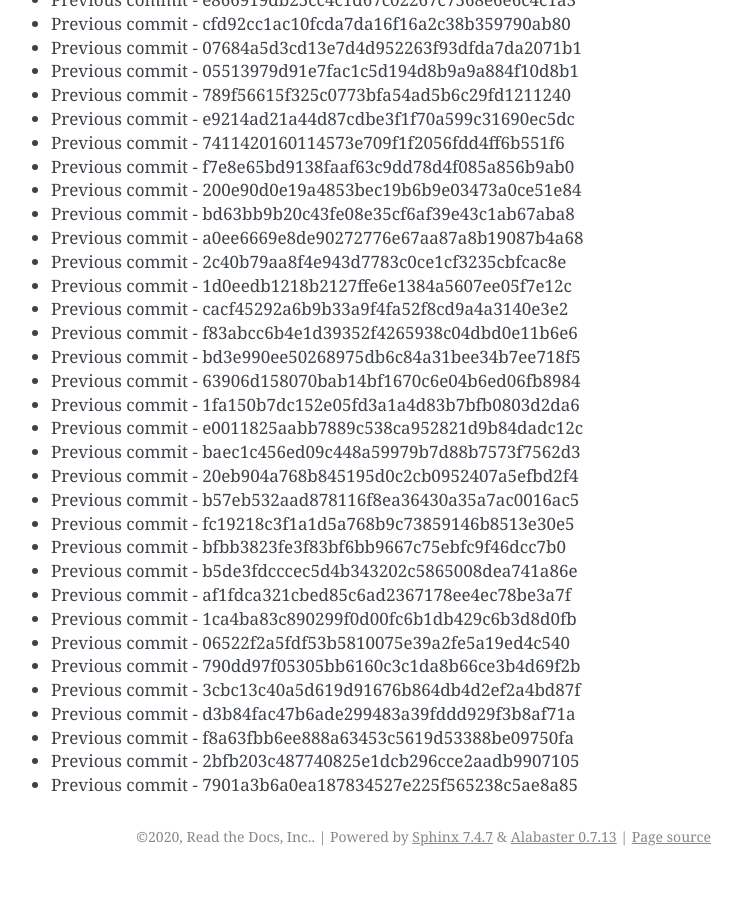
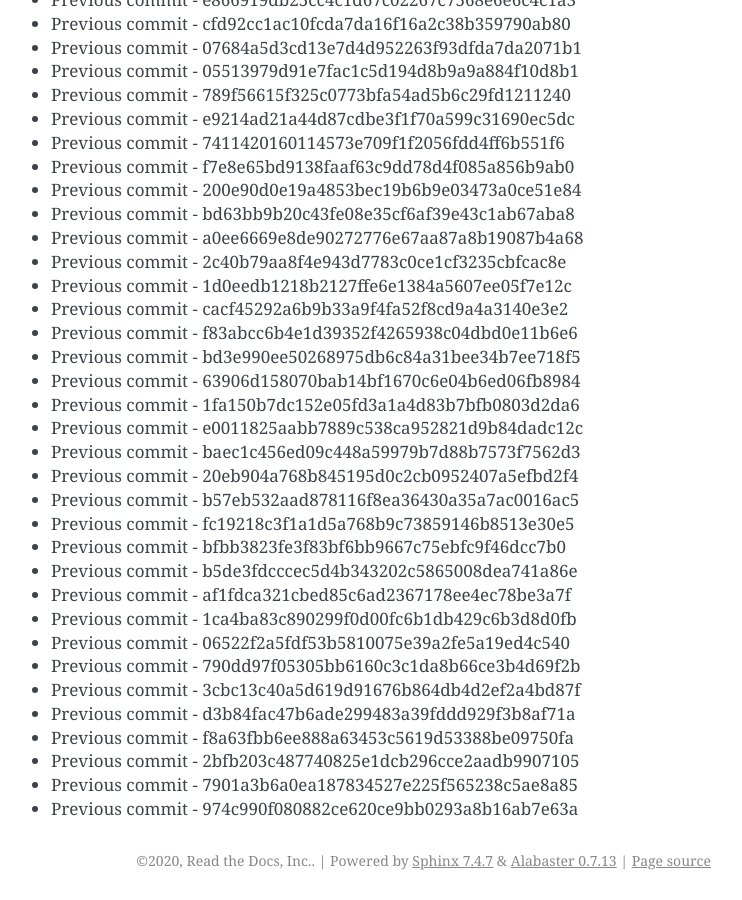
Before and after one commit to readthedocs/rtd-git-stresstest, a Sphinx documentation site: the page built from docs/updates.rst, in a window 1280 px wide and 900 px high, scrolled down 68786 px. Shown: the whole window, without its empty margins (399-1141 px from the left). Built offline with Sphinx 7.4.7, drawn with Linux system fonts in a browser that asks for light colours; before the commit the page ends 69662 px from its top, so only the background shows below that.

Commit message:
Generating commit from previous: 974c990f080882ce620ce9bb0293a8b16ab7e63a

```diff
--- a/docs/updates.rst
+++ b/docs/updates.rst
@@ -2922,3 +2922,4 @@ It can be tested for any performance characteristics.
 * Previous commit - f8a63fbb6ee888a63453c5619d53388be09750fa
 * Previous commit - 2bfb203c487740825e1dcb296cce2aadb9907105
 * Previous commit - 7901a3b6a0ea187834527e225f565238c5ae8a85
+* Previous commit - 974c990f080882ce620ce9bb0293a8b16ab7e63a
```
